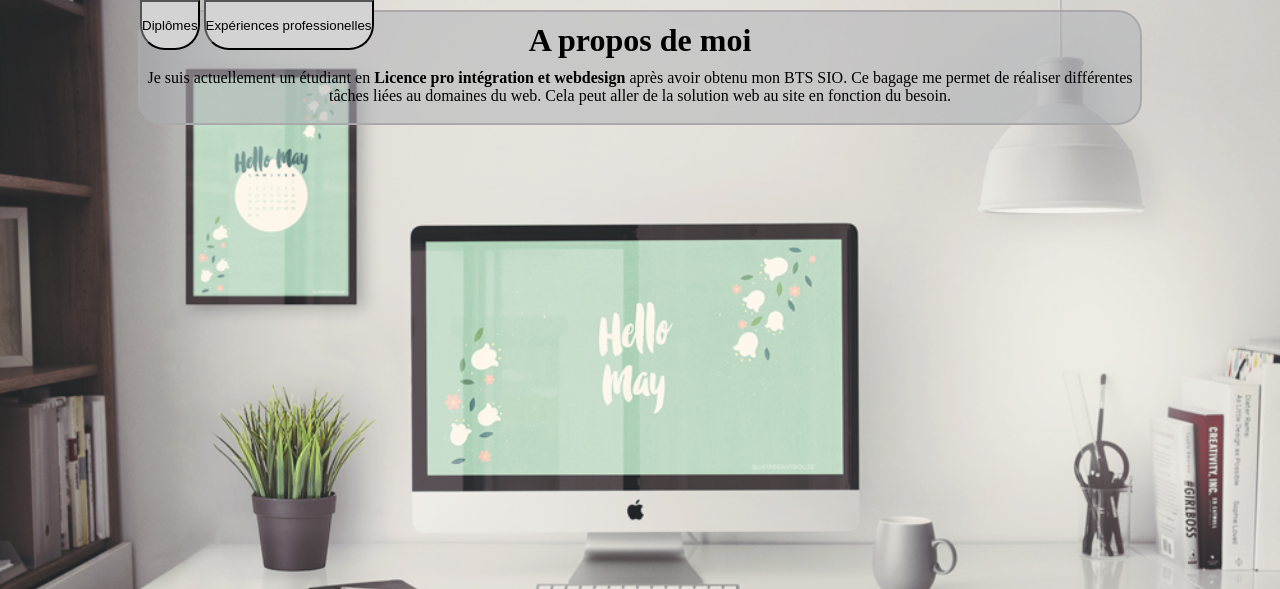
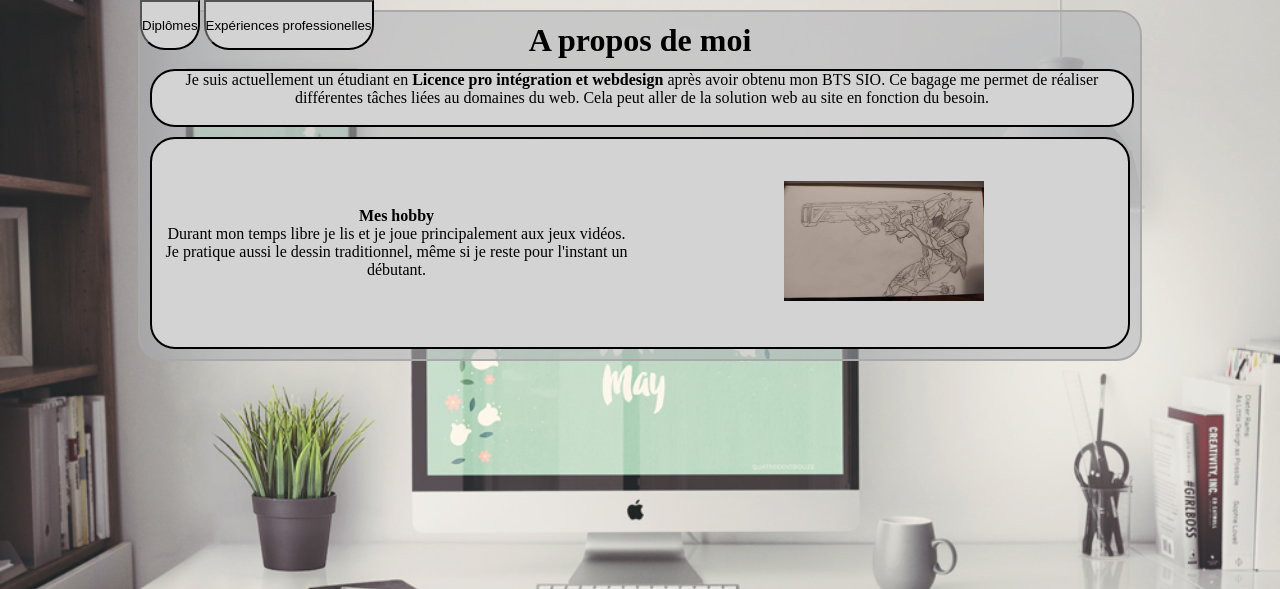
Before and after one commit to RobquinAbel/CV, a PHP site: page /infos.html in a window 1280 px wide. Shown: the top 589 px of the page. Run offline with PHP 8.4, Linux system fonts and the light colour scheme.

Commit message:
mise à jour

```diff
--- a/infos.html
+++ b/infos.html
@@ -29,10 +29,21 @@
 					réaliser différentes tâches liées au domaines du web. Cela peut aller de la solution web au site en fonction du besoin.
 				</p>
 				<br>
-				<p>
+			</section>
 
-				</p>
-			</section>
+			<table>
+					<tr>
+						<td>
+							<h4>Mes hobby</h4>
+							Durant mon temps libre je lis et je joue principalement aux jeux vidéos.
+							<br>
+							Je pratique aussi le dessin traditionnel, même si je reste pour l'instant un débutant.
+						</td>
+						<td>
+							<img class="dessin" src="asset/dessin.png" alt="IMAGE">
+						</td>
+					</tr>
+				</table>
 
 		</div>
 
--- a/style.css
+++ b/style.css
@@ -63,6 +63,14 @@ header {
 	background-color: grey
 }
 
+.infoBox {
+	border: 2px solid black;
+	border-radius: 25px;
+	background-color: lightgrey;
+	margin: 1%;
+	width: 98%;
+}
+
 .bloc50 {
 	margin: 0.5%;
 	border: 1px solid black;
@@ -114,6 +122,24 @@ a {
 img {
 	width: 200px;
 	height: 120px;
+	transition: 0.5s;
+}
+
+img:hover {
+	width: 500px;
+	height: 240px;
+}
+
+.dessin {
+	animation: none;
+	transform: rotateZ(-90deg);
+	width: 120px;
+	height: 200px;
+}
+
+.dessin:hover {
+	width: 240px;
+	height: 500px;
 }
 
 table {
@@ -156,4 +182,8 @@ td {
     {
     	display: block;
     }
+
+    img:hover {
+    	width: 300px;
+    }
 }
```
Also changed, not shown: asset/dessin.png (added).
